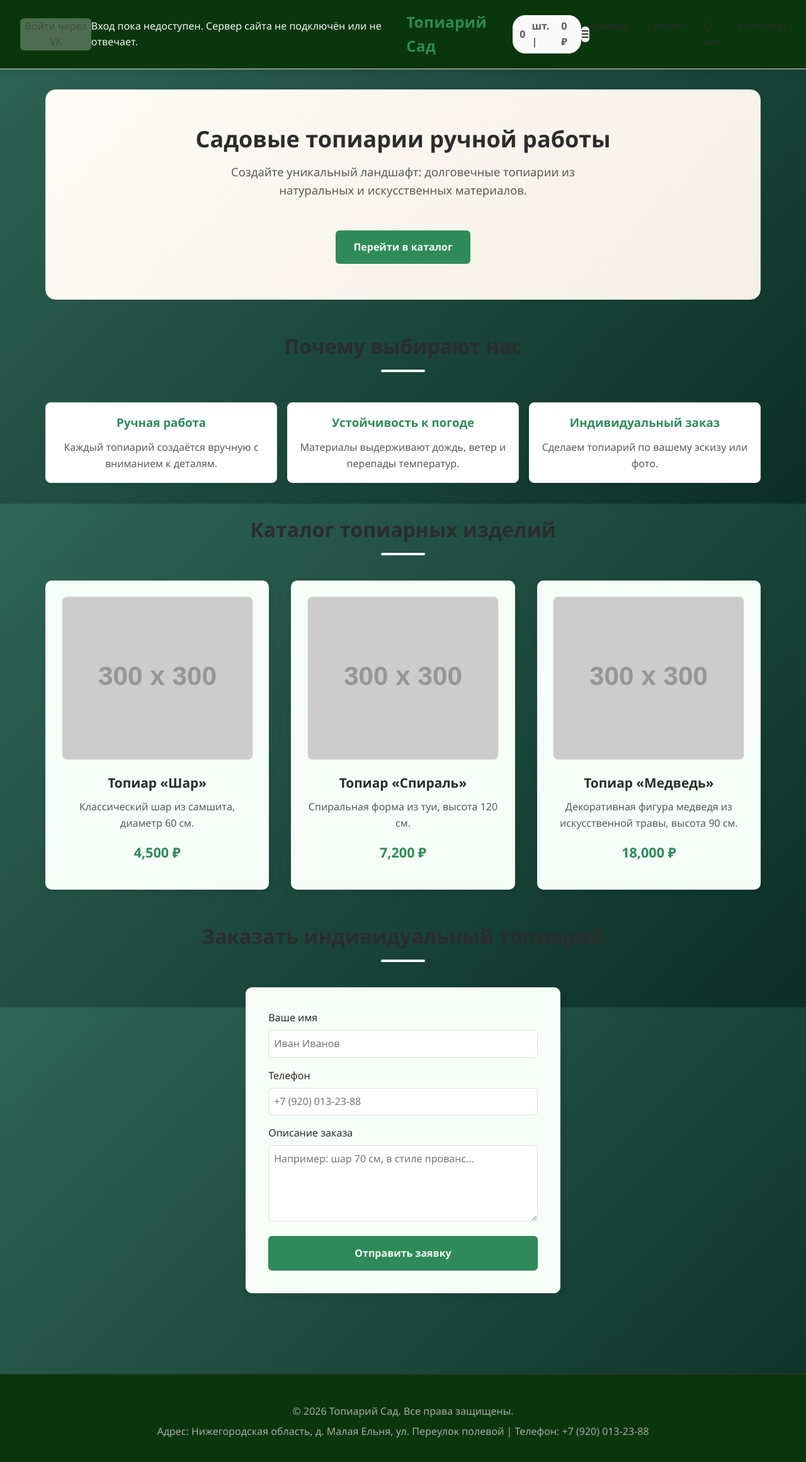
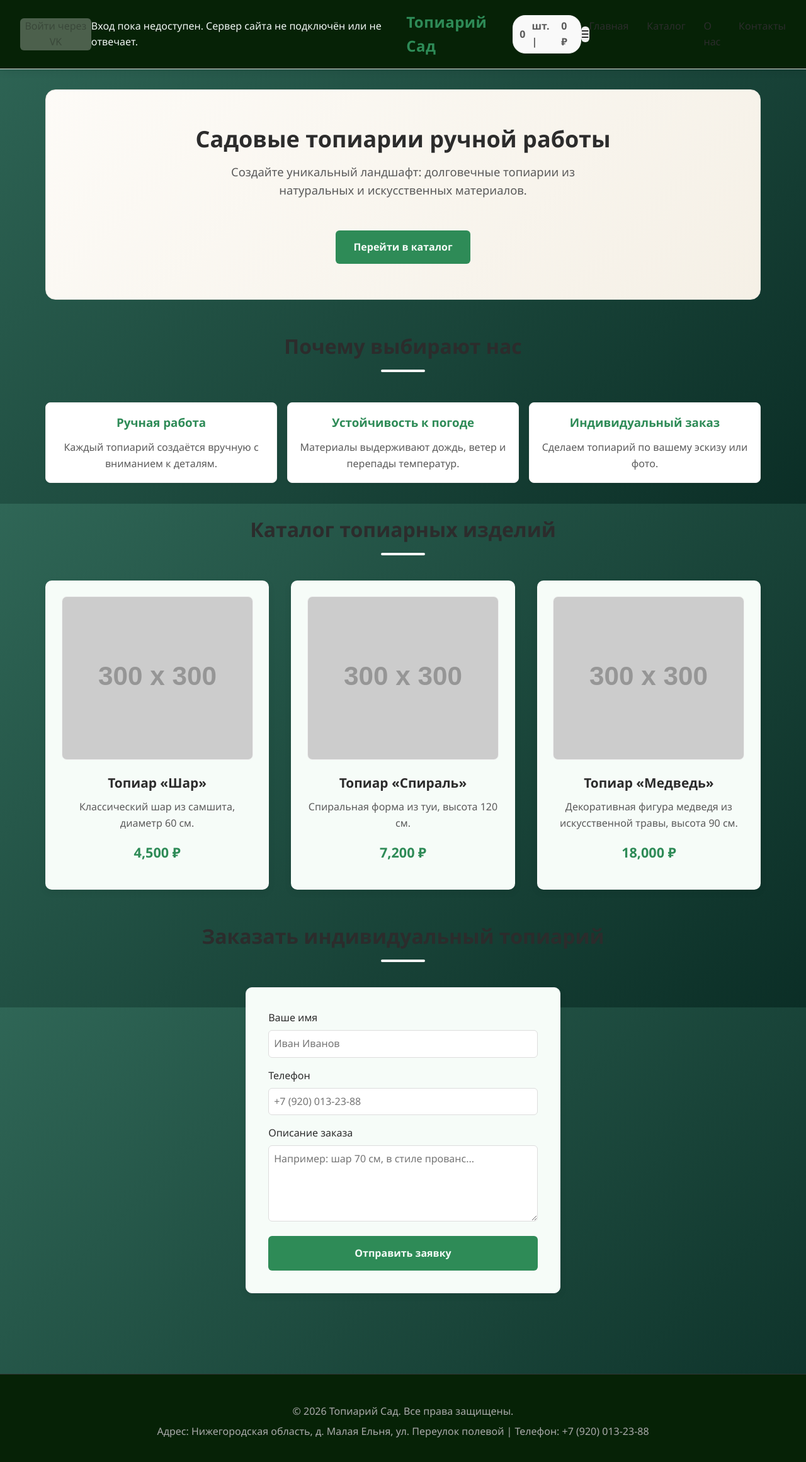
Before and after one commit to Alex151111992/topiary_sad, a plain HTML site: page index.html in a window 1280 px wide. Shown: the whole page at 63% size. Drawn offline with Linux system fonts and the light colour scheme; no server answers; placeholder pictures from the web are drawn by us.

Commit message:
Изменены фоны в header и footer

```diff
--- a/style.css
+++ b/style.css
@@ -46,7 +46,7 @@ ul {
 /* 2. ШАПКА (HEADER) */
 /* ========================================== */
 header {
-  background: #0a360c;
+  background: #062206;
   padding: 1rem 2rem;
   display: flex;
   justify-content: space-between;
@@ -483,7 +483,7 @@ button[type="submit"]:hover {
 /* 12. ПОДВАЛ (FOOTER) */
 /* ========================================== */
 footer {
-  background: #0a360c;
+  background: #062206;
   color: #aaa;
   padding: 2.5rem 1rem;
   text-align: center;
```
